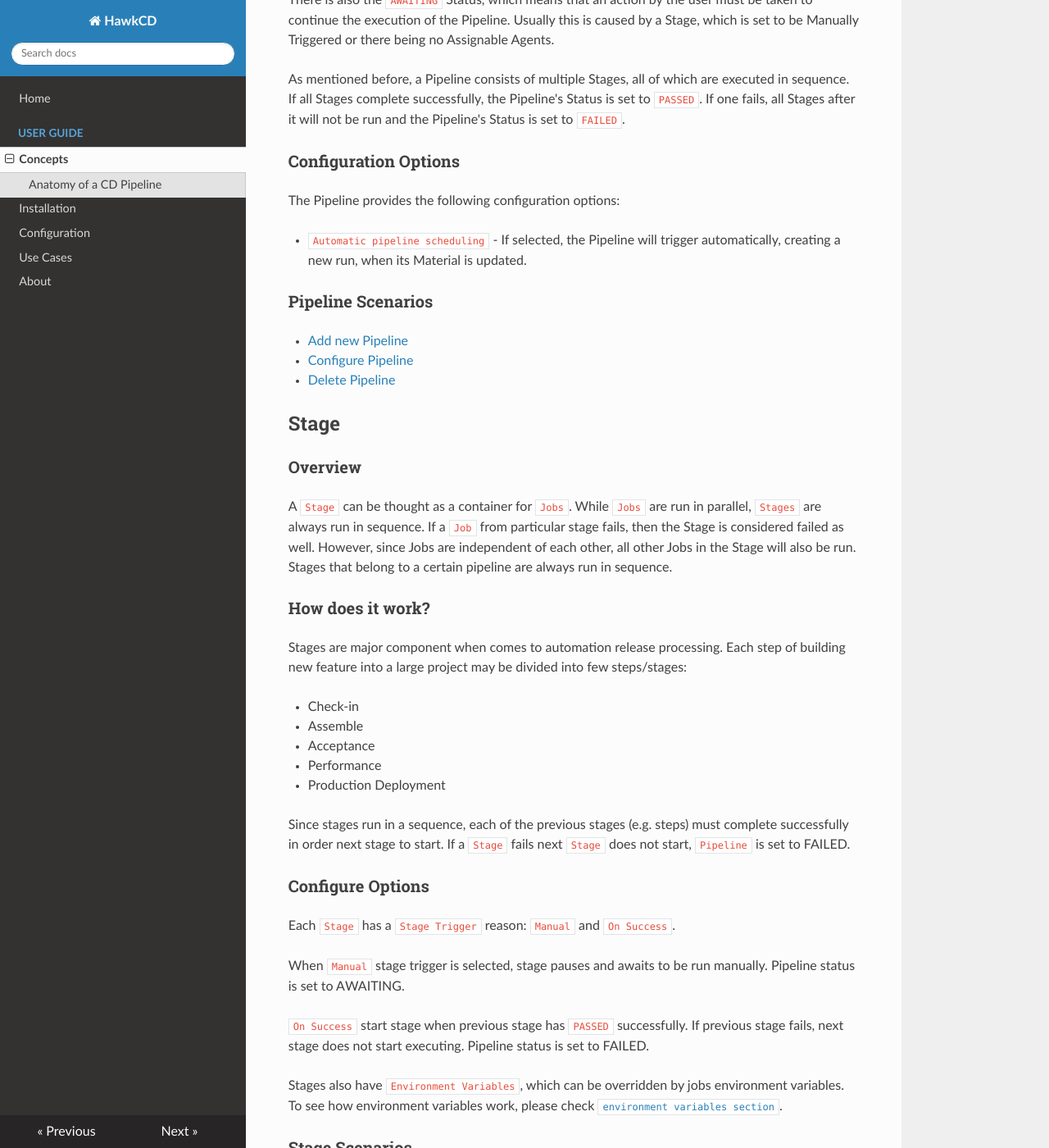
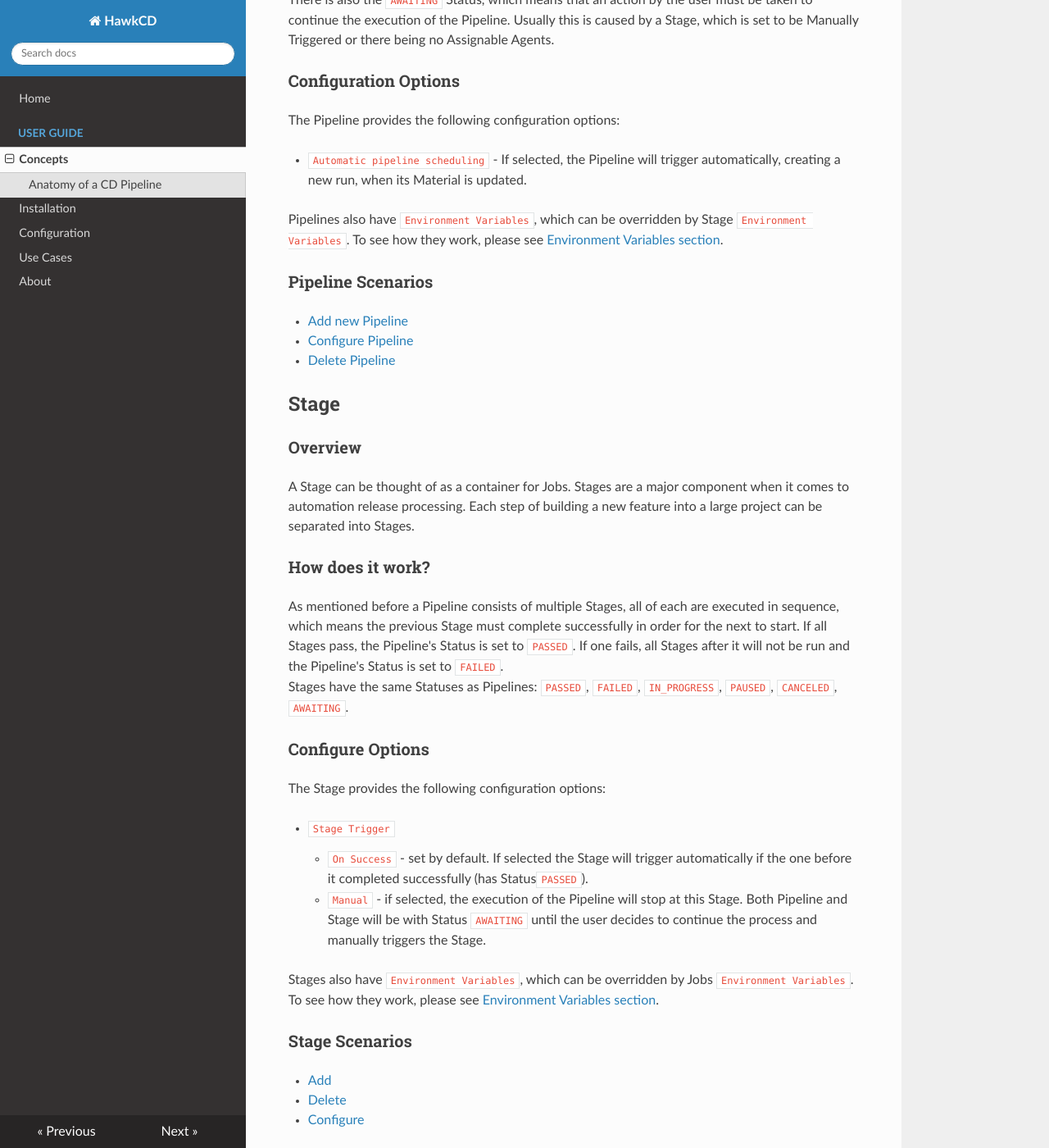
Before and after one commit to rndsolutions/docs.hawkcd.io, an MkDocs documentation site: the page built from docs/concepts/index.md, in a window 1280 px wide and 1400 px high, scrolled down 1900 px. Shown: the whole window at 82% size. Built offline with MkDocs 1.6.1, drawn with Linux system fonts in a browser that asks for light colours; nearby versions of some CDN libraries; old or Windows-style settings are respelled for this version of MkDocs.

Commit message:
Edited Stage section

```diff
--- a/docs/concepts/index.md
+++ b/docs/concepts/index.md
@@ -30,13 +30,13 @@ After a Pipeline is configured it is ready to be executed. Upon each execution a
 A Pipeline can be paused or canceled during its execution setting its Status to `PAUSED` or `CANCELED` respectively. </br>
 There is also the `AWAITING` Status, which means that an action by the user must be taken to continue the execution of the Pipeline. Usually this is caused by a Stage, which is set to be Manually Triggered or there being no Assignable Agents.
 
-As mentioned before, a Pipeline consists of multiple Stages, all of which are executed in sequence. If all Stages complete successfully, the Pipeline's Status is set to `PASSED`. If one fails, all Stages after it will not be run and the Pipeline's Status is set to `FAILED`.
-
 ### Configuration Options
 
 The Pipeline provides the following configuration options:
 
 * `Automatic pipeline scheduling` - If selected, the Pipeline will trigger automatically, creating a new run, when its Material is updated.
+
+Pipelines also have `Environment Variables`, which can be overridden by Stage `Environment Variables`. To see how they work, please see [Environment Variables section](/concepts/#environment-variables).
 
 ### Pipeline Scenarios
 
@@ -47,34 +47,29 @@ The Pipeline provides the following configuration options:
 Stage
 -------
 ### Overview
-A ``Stage`` can be thought as a container for ``Jobs``. While ``Jobs`` are run in parallel, ``Stages`` are always run in sequence. If a ``Job`` from particular stage fails, then the Stage is considered failed as well.
-However, since Jobs are independent of each other, all other Jobs in the Stage will also be run. Stages that belong to a certain pipeline are always run in sequence.
+
+A Stage can be thought of as a container for Jobs. Stages are a major component when it comes to automation release processing. Each step of building a new feature into a large project can be separated into Stages.
 
 ### How does it work?
-Stages are major component when comes to automation release processing. Each step of building new feature into a large project
-may be divided into few steps/stages:
 
-* Check-in
+As mentioned before a Pipeline consists of multiple Stages, all of each are executed in sequence, which means the previous Stage must complete successfully in order for the next to start. If all Stages pass, the Pipeline's Status is set to `PASSED`. If one fails, all Stages after it will not be run and the Pipeline's Status is set to `FAILED`. </br>
+Stages have the same Statuses as Pipelines: `PASSED`, `FAILED`, `IN_PROGRESS`, `PAUSED`, `CANCELED`, `AWAITING`.
+
+<!-- * Check-in
 * Assemble
 * Acceptance
 * Performance
-* Production Deployment
-
-Since stages run in a sequence, each of the previous stages (e.g. steps) must complete successfully
-in order next stage to start. If a ``Stage`` fails next ``Stage`` does not start, ``Pipeline`` is set to FAILED.
+* Production Deployment -->
 
 ### Configure Options
 
-Each `Stage` has a ``Stage Trigger`` reason: ``Manual`` and ``On Success``.
+The Stage provides the following configuration options:
 
-When ``Manual`` stage  trigger is selected, stage pauses and awaits to be run manually. Pipeline status is set to AWAITING.
+* `Stage Trigger`
+    * `On Success` - set by default. If selected the Stage will trigger automatically if the one before it completed successfully (has Status`PASSED`).
+    * `Manual` - if selected, the execution of the Pipeline will stop at this Stage. Both Pipeline and Stage will be with Status `AWAITING` until the user decides to continue the process and manually triggers the Stage.
 
-``On Success`` start stage when previous stage has ``PASSED`` successfully. If previous stage fails, next stage does not start executing.
-Pipeline status is set to FAILED.
-
-Stages also have ``Environment Variables``, which can be overridden by jobs environment variables. To see how environment variables work, please
-check [``environment variables section``](/concepts/#environment-variables).
-
+Stages also have `Environment Variables`, which can be overridden by Jobs `Environment Variables`. To see how they work, please see [Environment Variables section](/concepts/#environment-variables).
 
 ### Stage Scenarios
 
```
